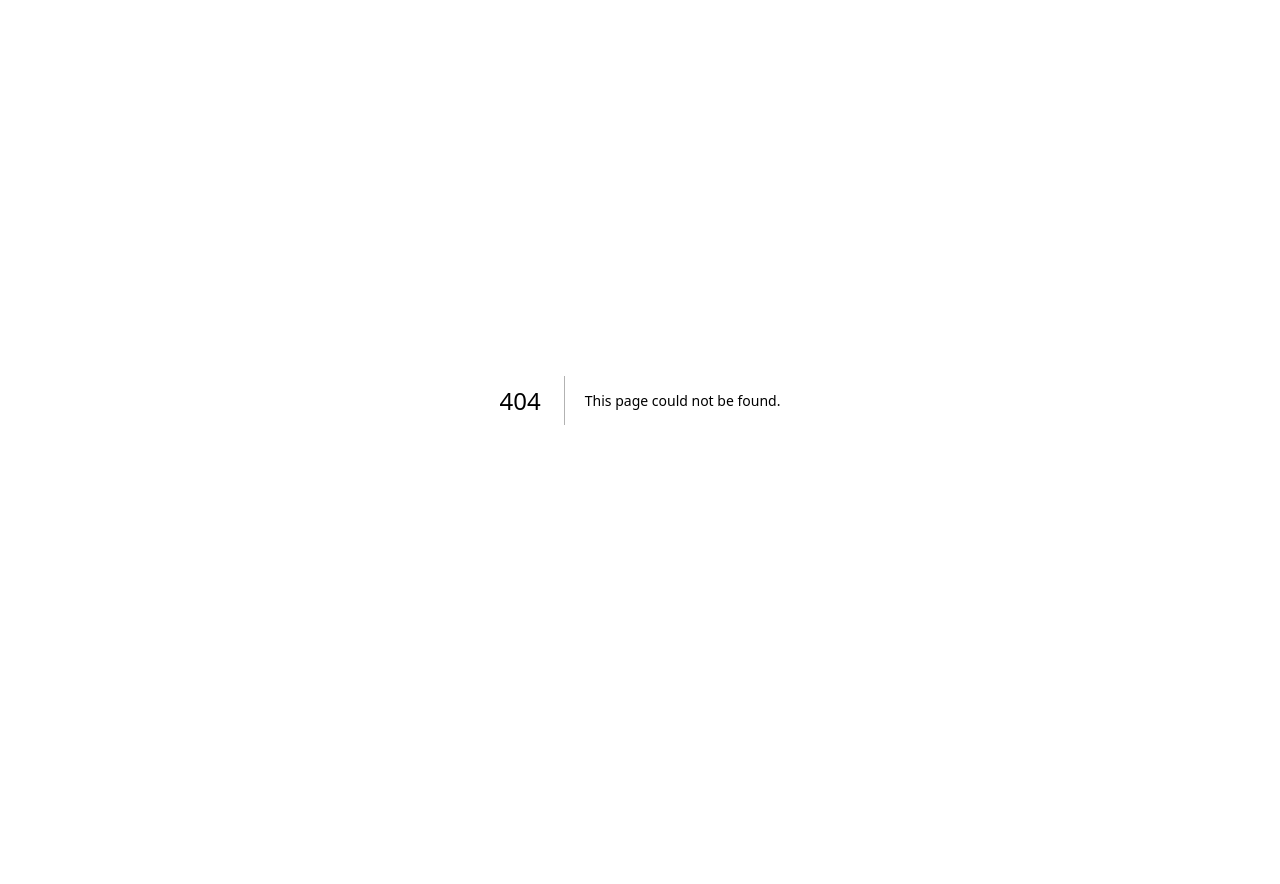
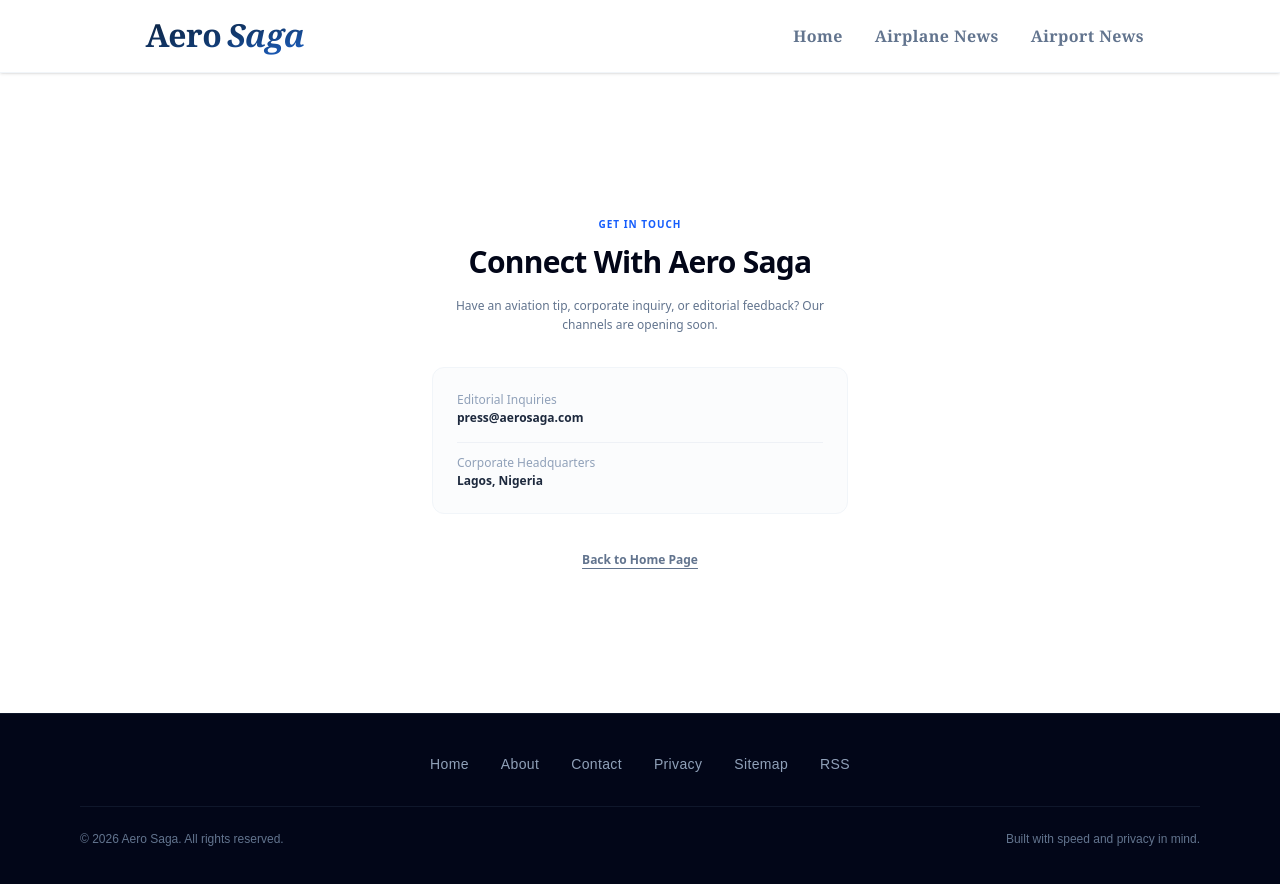
Before and after one commit to hkomijames/aeronews, a Next.js app: page /contact in a window 1280 px wide. Before the commit this address had no page. Shown: the top 884 px of the page. Before the commit the page ends 800 px from the top, so only its background shows below. Built offline with nearby package versions, Linux system fonts and the light colour scheme.

Commit message:
feat: fix homepage hydration bugs and add missing public footer pages

```diff
--- /dev/null
+++ b/src/app/(public)/about/page.tsx
@@ -0,0 +1,26 @@
+import Link from 'next/link';
+
+export default function AboutPage() {
+  return (
+    <div className="min-h-[80vh] bg-white font-sans text-slate-900 flex items-center py-16">
+      <div className="max-w-3xl mx-auto px-4 md:px-8 text-center">
+        <span className="text-[10px] font-black tracking-widest text-orange-600 uppercase mb-3 block">
+          Our Mission
+        </span>
+        <h1 className="text-4xl md:text-5xl font-black tracking-tight text-slate-950 mb-6">
+          Chronicling the Skies.
+        </h1>
+        <div className="w-12 h-1 bg-slate-950 mx-auto mb-8 rounded-full" />
+        <p className="text-base text-slate-600 leading-relaxed mb-8 max-w-xl mx-auto">
+          Welcome to Aero Saga. This page is currently preparing for take-off. Soon, you will find our complete company profile, operational histories, and news desk details here.
+        </p>
+        <Link
+          href="/"
+          className="inline-flex items-center bg-slate-950 hover:bg-slate-900 text-white font-bold text-xs px-5 py-3 rounded-lg transition-colors shadow-md"
+        >
+          Return Home
+        </Link>
+      </div>
+    </div>
+  );
+}
--- a/src/app/(public)/components/AeroSagaLogo.tsx
+++ b/src/app/(public)/components/AeroSagaLogo.tsx
@@ -3,7 +3,8 @@ export default function AeroSagaLogo() {
     <svg
       xmlns="http://www.w3.org/2000/svg"
       viewBox="0 0 320 60"
-      className="logo-svg"
+      // Added h-8 (32px high) and let the aspect ratio calculate width-auto safely
+      className="h-8 w-auto logo-svg"
     >
       <defs>
         <linearGradient id="aeroSagaGradient" x1="0%" y1="0%" x2="100%" y2="100%">
@@ -15,7 +16,7 @@ export default function AeroSagaLogo() {
 
       <text
         x="10"
-        y="30"
+        y="42"
         fill="url(#aeroSagaGradient)"
         style={{
           fontFamily: "'Playfair Display', 'Georgia', serif",
--- a/src/app/(public)/components/Footer.tsx
+++ b/src/app/(public)/components/Footer.tsx
@@ -21,7 +21,7 @@ export default function Footer() {
           <Link href="/sitemap.xml" className="hover:text-white transition-colors duration-200">
             Sitemap
           </Link>
-          <Link href="/rss.xml" className="hover:text-white transition-colors duration-200">
+          <Link href="/feed" className="hover:text-white transition-colors duration-200">
             RSS
           </Link>
         </div>
--- /dev/null
+++ b/src/app/(public)/contact/page.tsx
@@ -0,0 +1,40 @@
+import Link from 'next/link';
+
+export default function ContactPage() {
+  return (
+    <div className="min-h-[80vh] bg-white font-sans text-slate-900 flex items-center py-16">
+      <div className="max-w-md mx-auto px-4 text-center">
+        <span className="text-[10px] font-black tracking-widest text-blue-600 uppercase mb-3 block">
+          Get In Touch
+        </span>
+        <h1 className="text-3xl font-black tracking-tight text-slate-950 mb-4">
+          Connect With Aero Saga
+        </h1>
+        <p className="text-xs text-slate-500 leading-relaxed mb-8">
+          Have an aviation tip, corporate inquiry, or editorial feedback? Our channels are opening soon.
+        </p>
+
+        {/* Placeholder Interactive UI Container */}
+        <div className="bg-slate-50/60 border border-slate-100 p-6 rounded-xl text-left mb-8">
+          <div className="space-y-4 text-xs font-medium">
+            <div>
+              <span className="text-slate-400 block mb-0.5">Editorial Inquiries</span>
+              <p className="text-slate-800 font-bold">press@aerosaga.com</p>
+            </div>
+            <div className="border-t border-slate-200/50 pt-3">
+              <span className="text-slate-400 block mb-0.5">Corporate Headquarters</span>
+              <p className="text-slate-800 font-bold">Lagos, Nigeria</p>
+            </div>
+          </div>
+        </div>
+
+        <Link
+          href="/"
+          className="text-xs font-bold text-slate-500 hover:text-slate-950 transition-colors underline underline-offset-4"
+        >
+          Back to Home Page
+        </Link>
+      </div>
+    </div>
+  );
+}
--- a/src/app/(public)/page.tsx
+++ b/src/app/(public)/page.tsx
@@ -45,22 +45,21 @@ export default async function PublicHomePage() {
           ) : (
             <div className="grid grid-cols-1 md:grid-cols-3 gap-6">
               {topLatestArticles.map((article) => (
-                <div key={article.id} className="relative h-95 bg-slate-900 rounded-xl overflow-hidden border border-slate-800/60 shadow-2xl group cursor-pointer">
-                  {/* Note: CSS Background Images cannot be native lazy loaded, but the layout is preserved here */}
+                <div key={article.id} className="relative h-95 bg-slate-900 rounded-xl overflow-hidden border border-slate-800/60 shadow-2xl group">
                   <div
                     className="absolute inset-0 bg-cover bg-center group-hover:scale-105 transition-transform duration-500"
                     style={{ backgroundImage: `linear-gradient(to top, rgba(2, 6, 23, 0.98) 25%, rgba(2, 6, 23, 0.2)), url(${article.imageUrl || '/placeholder.jpg'})` }}
                   />
                   <div className="absolute inset-0 p-6 flex flex-col justify-end">
                     <span className="text-[9px] font-black tracking-widest text-orange-400 uppercase mb-1">{article.category}</span>
-                    <Link href={`/news/${article.slug}`}>
                     <h3 className="font-extrabold text-base leading-snug text-white group-hover:text-orange-400 transition-colors">
+                      <Link href={`/news/${article.slug}`} className="after:absolute after:inset-0">
                         {article.title}
+                      </Link>
                     </h3>
-                    </Link>
-                    <Link href={`/news/${article.slug}`} className="text-[10px] font-bold text-slate-400 hover:text-white transition-colors mt-3 block underline underline-offset-4">
+                    <div className="text-[10px] font-bold text-slate-400 group-hover:text-white transition-colors mt-3 block underline underline-offset-4 pointer-events-none">
                       Read it →
-                    </Link>
+                    </div>
                   </div>
                 </div>
               ))}
@@ -84,11 +83,10 @@ export default async function PublicHomePage() {
           {/* 2 Primary Grid Cards */}
           <div className="grid grid-cols-1 md:grid-cols-2 gap-6 mb-8">
             {airplaneGrid.map((article) => (
-              <article key={article.id} className="group cursor-pointer">
-                <Link href={`/news/${article.slug}`}>
+              <article key={article.id} className="group relative">
                 <div className="w-full aspect-video bg-slate-50 rounded-lg overflow-hidden border border-slate-100 mb-3 shadow-sm">
                   <img
-                      src={article.imageUrl || ''}
+                    src={article.imageUrl || '/placeholder.jpg'}
                     alt={article.title}
                     loading="lazy"
                     decoding="async"
@@ -97,22 +95,24 @@ export default async function PublicHomePage() {
                 </div>
                 <span className="text-[10px] font-bold text-blue-600 uppercase tracking-wider">{article.category}</span>
                 <h3 className="font-extrabold text-base text-slate-900 mt-1 leading-snug group-hover:text-blue-600 transition-colors">
+                  <Link href={`/news/${article.slug}`} className="after:absolute after:inset-0">
                     {article.title}
+                  </Link>
                 </h3>
                 <p className="text-xs text-slate-500 mt-1.5 line-clamp-2 leading-relaxed">
                   {article.excerpt}
                 </p>
-                </Link>
               </article>
             ))}
           </div>
+
           {/* 6 Secondary Sub-Row Lists */}
           <div className="flex flex-col gap-5 border-t border-slate-100 pt-6">
             {airplaneSubList.map((article) => (
-              <Link href={`/news/${article.slug}`} key={article.id} className="flex gap-4 items-center group cursor-pointer">
+              <article key={article.id} className="flex gap-4 items-center group relative">
                 <div className="w-24 h-16 bg-slate-50 border border-slate-100 rounded-md overflow-hidden shrink-0">
                   <img
-                    src={article.imageUrl || ''}
+                    src={article.imageUrl || '/placeholder.jpg'}
                     alt={article.title}
                     loading="lazy"
                     decoding="async"
@@ -122,15 +122,16 @@ export default async function PublicHomePage() {
                 <div>
                   <span className="text-[9px] font-black text-orange-500 uppercase tracking-widest">{article.category}</span>
                   <h4 className="font-bold text-sm text-slate-900 group-hover:text-blue-600 transition-colors leading-snug mt-0.5">
+                    <Link href={`/news/${article.slug}`} className="after:absolute after:inset-0">
                       {article.title}
+                    </Link>
                   </h4>
                   <p className="text-xs text-slate-500 line-clamp-1 mt-0.5">{article.excerpt}</p>
                 </div>
-              </Link>
+              </article>
             ))}
           </div>
         </div>
-
         {/* RIGHT COLUMN: SIDEBAR UTILITY INFRASTRUCTURE */}
         <div className="space-y-8">
           {/* Top Ranked Sidebar Component */}
@@ -140,20 +141,24 @@ export default async function PublicHomePage() {
               <li className="flex gap-3 items-start">
                 <span className="font-black text-slate-300 text-lg leading-none mt-0.5">01</span>
                 <div>
-                  <h4 className="text-xs font-bold text-slate-800 hover:text-blue-600 transition-colors cursor-pointer leading-snug">Global Airport Infrastructure Spending Surges to Match Next-Gen Architectural Layouts</h4>
+                  <h4 className="text-xs font-bold text-slate-800 hover:text-blue-600 transition-colors cursor-pointer leading-snug">
+                    Global Airport Infrastructure Spending Surges to Match Next-Gen Architectural Layouts
+                  </h4>
                 </div>
               </li>
               <li className="flex gap-3 items-start border-t border-slate-200/30 pt-3">
                 <span className="font-black text-slate-300 text-lg leading-none mt-0.5">02</span>
                 <div>
-                  <h4 className="text-xs font-bold text-slate-800 hover:text-blue-600 transition-colors cursor-pointer leading-snug">Autonomous Flight Controls Clear Major Validation Milestones Over Open Water Trials</h4>
+                  <h4 className="text-xs font-bold text-slate-800 hover:text-blue-600 transition-colors cursor-pointer leading-snug">
+                    Autonomous Flight Controls Clear Major Validation Milestones Over Open Water Trials
+                  </h4>
                 </div>
               </li>
             </ol>
           </div>
 
           {/* Flight Briefing Box Element */}
-          <div className="bg-linear-to-br from-slate-900 to-slate-950 p-6 rounded-xl text-white shadow-lg border border-slate-800">
+          <div className="bg-gradient-to-br from-slate-900 to-slate-950 p-6 rounded-xl text-white shadow-lg border border-slate-800">
             <span className="text-xl">✉️</span>
             <h3 className="font-extrabold text-base mt-2">Flight Briefing</h3>
             <p className="text-xs text-slate-400 mt-1 leading-relaxed mb-4">
@@ -177,9 +182,9 @@ export default async function PublicHomePage() {
         </div>
       </main>
 
-      {/* ─── 3. AIRPORT NEWS SECTION (2 Grid Cards + 6 List Rows Running Full Width) ─── */}
+      {/* ─── 3. AIRPORT NEWS SECTION (Changed outer tag to a semantic div wrapper) ─── */}
       <section className="bg-slate-50/30 border-t border-slate-100 py-12">
-        <main className="max-w-7xl mx-auto px-4 md:px-8 grid grid-cols-1 lg:grid-cols-3 gap-10">
+        <div className="max-w-7xl mx-auto px-4 md:px-8 grid grid-cols-1 lg:grid-cols-3 gap-10">
           <div className="lg:col-span-2">
             <div className="flex justify-between items-baseline border-b border-slate-100 pb-3 mb-6">
               <h2 className="text-xl font-black tracking-tight text-slate-900">Airport Saga</h2>
@@ -191,8 +196,7 @@ export default async function PublicHomePage() {
             {/* 2 Primary Grid Cards */}
             <div className="grid grid-cols-1 md:grid-cols-2 gap-6 mb-8">
               {airportGrid.map((article) => (
-                <article key={article.id} className="group cursor-pointer">
-                  <Link href={`/news/${article.slug}`}>
+                <article key={article.id} className="group relative">
                   <div className="w-full aspect-video bg-slate-50 rounded-lg overflow-hidden border border-slate-100 mb-3 shadow-sm">
                     <img
                       src={article.imageUrl || '/placeholder.jpg'}
@@ -204,12 +208,13 @@ export default async function PublicHomePage() {
                   </div>
                   <span className="text-[10px] font-bold text-blue-600 uppercase tracking-wider">{article.category}</span>
                   <h3 className="font-extrabold text-base text-slate-900 mt-1 leading-snug group-hover:text-blue-600 transition-colors">
+                    <Link href={`/news/${article.slug}`} className="after:absolute after:inset-0">
                       {article.title}
+                    </Link>
                   </h3>
                   <p className="text-xs text-slate-500 mt-1.5 line-clamp-2 leading-relaxed">
                     {article.excerpt}
                   </p>
-                  </Link>
                 </article>
               ))}
             </div>
@@ -217,7 +222,7 @@ export default async function PublicHomePage() {
             {/* 6 Secondary Sub-Row Lists */}
             <div className="flex flex-col gap-5 border-t border-slate-100 pt-6">
               {airportSubList.map((article) => (
-                <Link href={`/news/${article.slug}`} key={article.id} className="flex gap-4 items-center group cursor-pointer">
+                <article key={article.id} className="flex gap-4 items-center group relative">
                   <div className="w-24 h-16 bg-slate-50 border border-slate-100 rounded-md overflow-hidden shrink-0">
                     <img
                       src={article.imageUrl || '/placeholder.jpg'}
@@ -230,18 +235,20 @@ export default async function PublicHomePage() {
                   <div>
                     <span className="text-[9px] font-black text-orange-500 uppercase tracking-widest">{article.category}</span>
                     <h4 className="font-bold text-sm text-slate-900 group-hover:text-blue-600 transition-colors leading-snug mt-0.5">
+                      <Link href={`/news/${article.slug}`} className="after:absolute after:inset-0">
                         {article.title}
+                      </Link>
                     </h4>
                     <p className="text-xs text-slate-500 line-clamp-1 mt-0.5">{article.excerpt}</p>
                   </div>
-                </Link>
+                </article>
               ))}
             </div>
           </div>
 
           {/* Empty column placeholder to maintain structural alignment with top sidebar layout blocks */}
           <div className="hidden lg:block"></div>
-        </main>
+        </div>
       </section>
     </div>
   );
--- /dev/null
+++ b/src/app/(public)/privacy/page.tsx
@@ -0,0 +1,52 @@
+import Link from 'next/link';
+
+export default function PrivacyPage() {
+  return (
+    <div className="min-h-[80vh] bg-white font-sans text-slate-900 py-16">
+      <div className="max-w-3xl mx-auto px-4 md:px-8">
+        {/* Header Block */}
+        <div className="border-b border-slate-100 pb-6 mb-8">
+          <span className="text-[10px] font-black tracking-widest text-orange-600 uppercase mb-2 block">
+            Legal Compliance
+          </span>
+          <h1 className="text-3xl font-black tracking-tight text-slate-950 mb-2">
+            Privacy Policy
+          </h1>
+          <p className="text-xs text-slate-400 font-medium">
+            Last modified: July 21, 2026
+          </p>
+        </div>
+
+        {/* Content Layout */}
+        <div className="space-y-6 text-sm text-slate-600 leading-relaxed mb-10">
+          <p className="font-semibold text-slate-900">
+            At Aero Saga, accessible from our public web portal, safeguarding the data privacy of our global aviation readers is an absolute operational priority.
+          </p>
+          <p>
+            This operational document outlines the specific types of identity profiles or browser telemetry records gathered and managed by our secure infrastructure layers.
+          </p>
+          <div className="bg-slate-50/60 border border-slate-100 p-5 rounded-xl text-xs space-y-3">
+            <h3 className="font-bold text-slate-950 uppercase tracking-wider">Forthcoming Updates:</h3>
+            <p>Our upcoming framework expansion will explicitly detail:</p>
+            <ul className="list-disc pl-5 space-y-1.5 text-slate-600">
+              <li>Log File Analytics & IP routing tracking structures</li>
+              <li>Browser Cookie caching boundaries</li>
+              <li>Third-party script integration controls</li>
+            </ul>
+          </div>
+          <p>
+            If you have additional validation inquiries or require structural clarification regarding our local metadata retention guidelines, do not hesitate to contact our desk.
+          </p>
+        </div>
+
+        {/* Action Button */}
+        <Link
+          href="/"
+          className="inline-flex items-center bg-slate-950 hover:bg-slate-900 text-white font-bold text-xs px-5 py-2.5 rounded-lg transition-colors shadow-sm"
+        >
+          ← Return to Dashboard
+        </Link>
+      </div>
+    </div>
+  );
+}
```
Lines whose indentation alone changed are shown as unchanged.
